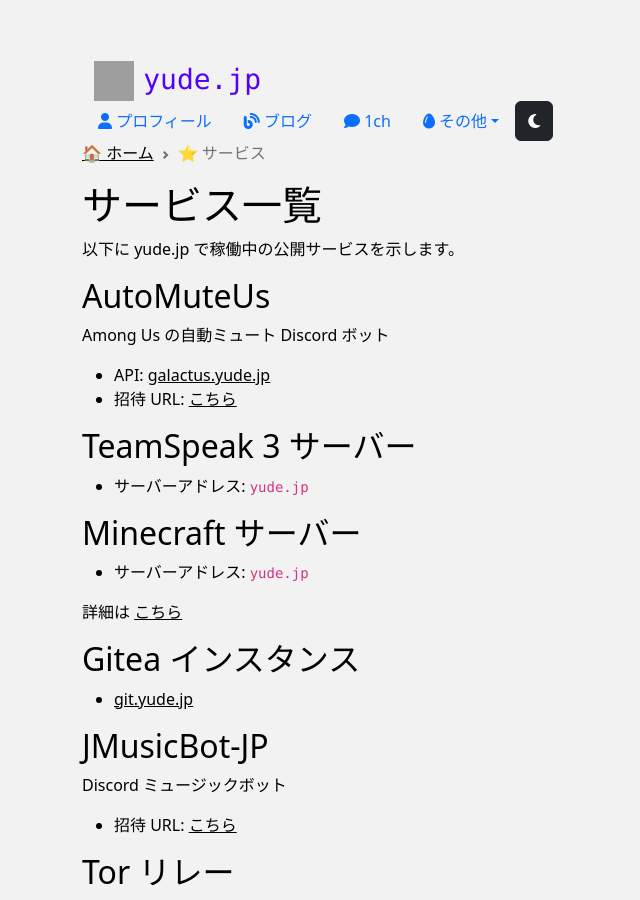
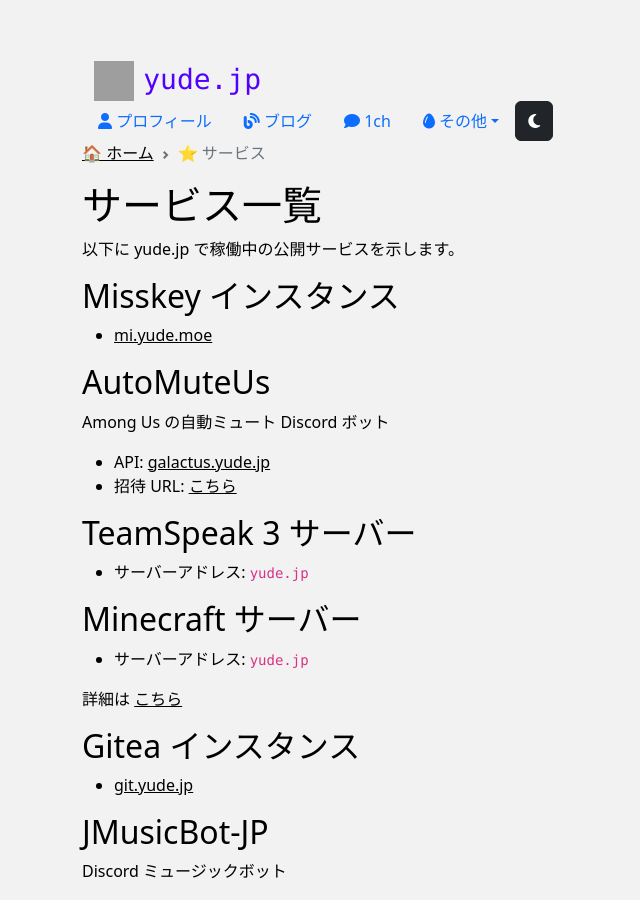
Before and after one commit to yudejp/yude.jp_v3, a Jekyll site: the page built from _pages/services.md, in a window 1280 px wide and 900 px high. Shown: the whole window, without its empty margins (0-640 px from the left). Built offline with Jekyll 4.4.1, drawn with Linux system fonts in a browser that asks for light colours; nearby versions of some CDN libraries; grey boxes are pictures that could not be loaded.

Commit message:
Add link to mi.yude.moe

```diff
--- a/_pages/services.md
+++ b/_pages/services.md
@@ -6,6 +6,9 @@
 
 # サービス一覧
 以下に yude.jp で稼働中の公開サービスを示します。
+
+## Misskey インスタンス
+* [mi.yude.moe](https://mi.yude.moe)
 
 ## AutoMuteUs
 Among Us の自動ミュート Discord ボット
```
